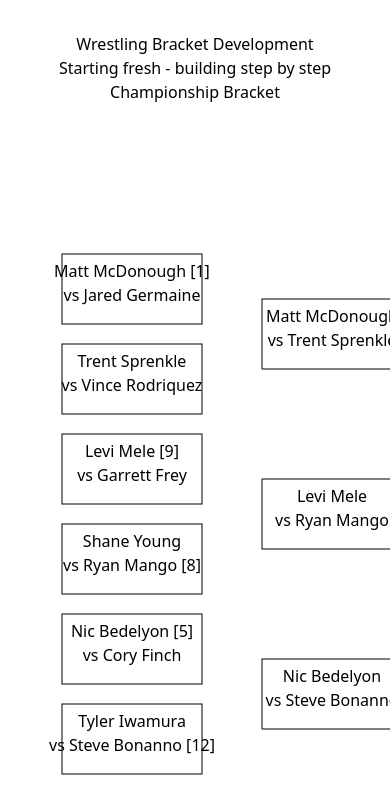
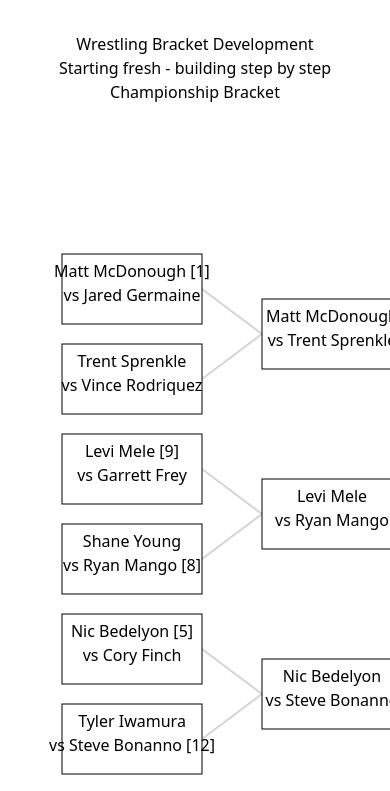
Before and after one commit to grogs84/matiq-brackets, a React (Vite) app: page / in a window 390 px wide. Shown: the top 791 px of the page. Built offline with nearby package versions, Linux system fonts and the light colour scheme.

Commit message:
Add tournament bracket connecting lines with responsive design
Co-authored-by: grogs84 <10171030+grogs84@users.noreply.github.com>

```diff
--- a/src/components/ChampionshipBracket.jsx
+++ b/src/components/ChampionshipBracket.jsx
@@ -135,6 +135,45 @@ const buildRoundsFromTree = (matches) => {
 };
 
 /**
+ * Calculate connecting lines between tournament matches
+ * @param {Array} matches - All matches in the tournament
+ * @param {Object} positions - Match position coordinates
+ * @param {Object} matchSize - Match box dimensions
+ * @returns {Array} Array of line objects with start/end coordinates
+ */
+const calculateConnectingLines = (matches, positions, matchSize) => {
+  const lines = [];
+  const matchMap = {};
+
+  // Create match lookup
+  matches.forEach(match => {
+    matchMap[match.id] = match;
+  });
+
+  // For each match, create line to its next match (if exists)
+  matches.forEach(match => {
+    const nextMatchId = match.winner_next_match_id;
+    if (nextMatchId && positions[match.id] && positions[nextMatchId]) {
+      const sourcePos = positions[match.id];
+      const targetPos = positions[nextMatchId];
+
+      // Line from right edge center of source to left edge center of target
+      const line = {
+        id: `line-${match.id}-to-${nextMatchId}`,
+        x1: sourcePos.x + matchSize.width, // Right edge of source match
+        y1: sourcePos.y + matchSize.height / 2, // Center height of source match
+        x2: targetPos.x, // Left edge of target match
+        y2: targetPos.y + matchSize.height / 2, // Center height of target match
+      };
+
+      lines.push(line);
+    }
+  });
+
+  return lines;
+};
+
+/**
  * ChampionshipBracket - Renders responsive championship bracket matches
  *
  * Expects matches with embedded participant data:
@@ -150,6 +189,9 @@ const ChampionshipBracket = ({
   // Calculate responsive layout based on available space
   const layout = calculateResponsiveLayout(rounds);
   const { positions, dimensions, matchSize } = layout;
+
+  // Calculate connecting lines between matches
+  const connectingLines = calculateConnectingLines(matches, positions, matchSize);
 
   return (
     <div className="championship-bracket w-full">
@@ -169,6 +211,22 @@ const ChampionshipBracket = ({
           >
             Championship
           </text>
+
+          {/* Connecting lines - drawn first so they appear behind matches */}
+          {connectingLines.map((line) => (
+            <line
+              key={line.id}
+              x1={line.x1}
+              y1={line.y1}
+              x2={line.x2}
+              y2={line.y2}
+              stroke="#d1d5db"
+              strokeWidth="2"
+              className="opacity-60"
+            />
+          ))}
+
+          {/* Match boxes - drawn on top of lines */}
           {rounds.map((roundMatches) =>
             roundMatches.map((match) => {
               const pos = positions[match.id];
```
